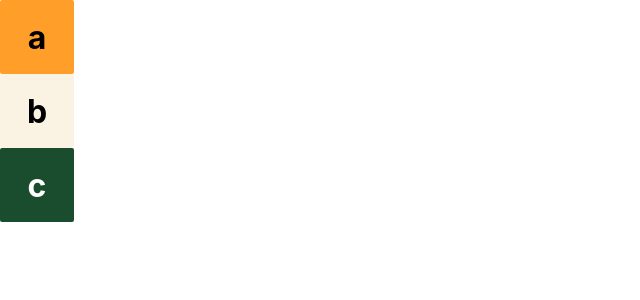
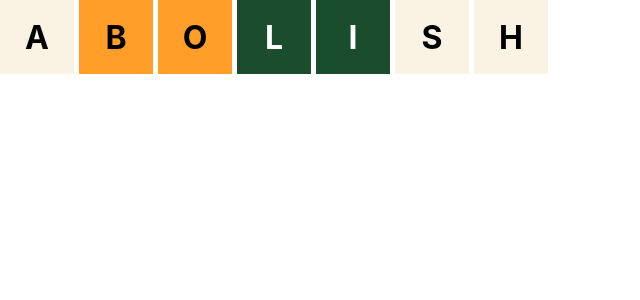
Before and after one commit to ManuelDiLena/wordle-game, a React (Create React App) app: page / in a window 1280 px wide. Shown: the top 300 px of the page, without its empty margins (0-640 px from the left). Built offline with nearby package versions, Linux system fonts and the light colour scheme; the HTML template or start-up script is replaced by a standard one.

Commit message:
RowCompleted component

```diff
--- /dev/null
+++ b/src/components/RowCompleted.tsx
@@ -0,0 +1,36 @@
+import Box from './Box';
+import { BoxStatus } from './types';
+import styles from './row.module.scss';
+
+interface RowCompletedProps {
+  word: string;
+  solution: string;
+}
+
+export default function RowCompleted({ word, solution }: RowCompletedProps) {
+
+  // Function that validates if a letter is included in the word
+  function checkLetter(letter: string, pos: number): BoxStatus {
+    if (solution.includes(letter)) {
+      if (solution[pos] === letter) {
+        return 'correct'
+      }
+      else {
+        return 'present'
+      }
+    }
+    else {
+      return 'absent'
+    }
+  }
+
+  return (
+    <div className={styles.row}>
+      {
+        Array.from(Array(7)).map((_, i) => (
+          <Box key={i} value={word[i]} status={checkLetter(word[i], i)} />
+        ))
+      }
+    </div>
+  );
+}
--- a/src/components/Wordle.tsx
+++ b/src/components/Wordle.tsx
@@ -1,11 +1,9 @@
-import Box from "./Box";
+import RowCompleted from "./RowCompleted";
 
 export default function Wordle() {
   return (
     <div>
-      <Box value='a' status='present' />
-      <Box value='b' status='absent' />
-      <Box value='c' status='correct' />
+      <RowCompleted word='abolish' solution='billion' />
     </div>
   );
 }
--- a/src/components/box.module.scss
+++ b/src/components/box.module.scss
@@ -6,7 +6,6 @@
   width: $size;
   height: $size;
   border: solid 2px #000;
-  border-radius: 2px;
   color: #FFF;
   display: flex;
   align-items: center;
--- /dev/null
+++ b/src/components/row.module.scss
@@ -0,0 +1,8 @@
+@import './variables.module.scss';
+
+.row {
+  display: flex;
+  gap: $gap;
+  margin-bottom: $gap;
+  text-transform: uppercase;
+}
```
